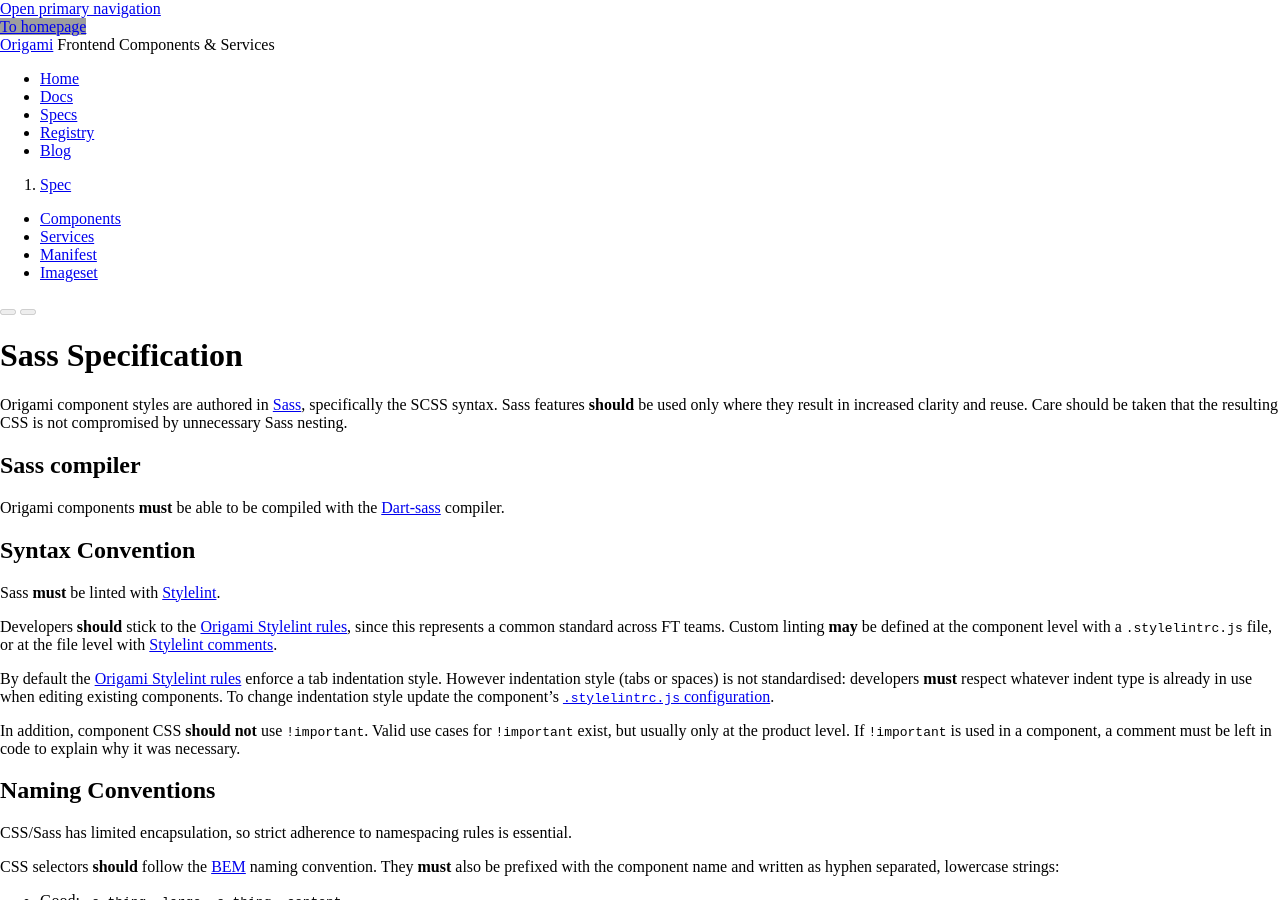
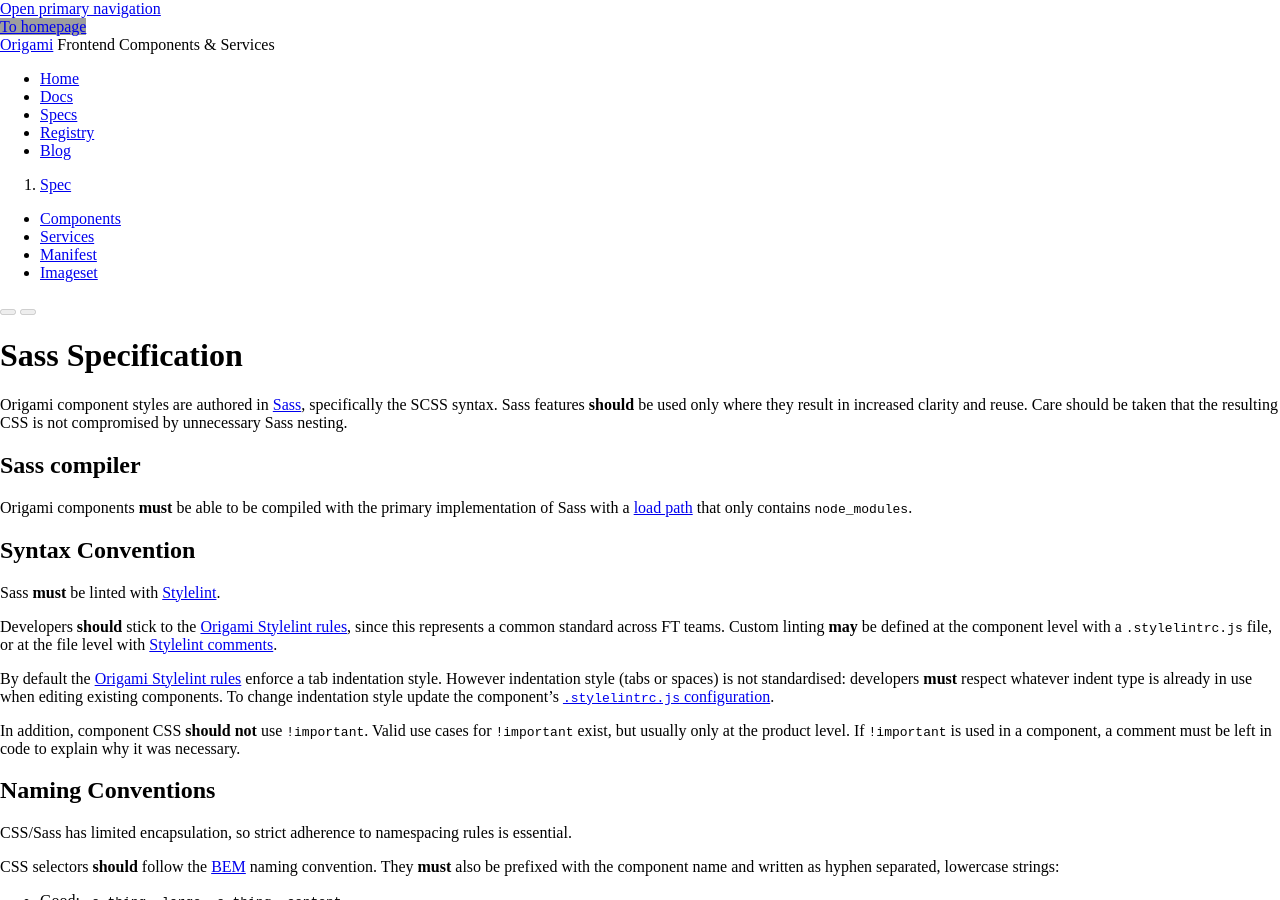
Before and after one commit to Financial-Times/origami-website, a Jekyll site: the page built from _specification-v1/sass.md, in a window 1280 px wide and 900 px high. Built offline with Jekyll 4.4.1, drawn with Linux system fonts in a browser that asks for light colours; a style sheet for code colours, icons or effects is not loaded; grey boxes are pictures that could not be loaded.

Commit message:
Add requirement for sass imports to require the full npm package name by stating that the component must work with a sass load-path which only contains `node_modules`

```diff
--- a/_specification-v1/sass.md
+++ b/_specification-v1/sass.md
@@ -16,7 +16,8 @@ Origami component styles are authored in <a href="http://sass-lang.com/" class="
 
 ## Sass compiler
 
-Origami components **must** be able to be compiled with the <a href="https://sass-lang.com/dart-sass" class="o-typography-link--external">Dart-sass</a> compiler.
+Origami components **must** be able to be compiled with the primary implementation of Sass with a <a href="https://sass-lang.com/documentation/at-rules/use#load-paths" class="o-typography-link--external">load path</a> that only contains `node_modules`.
+
 
 ## Syntax Convention
 
```
